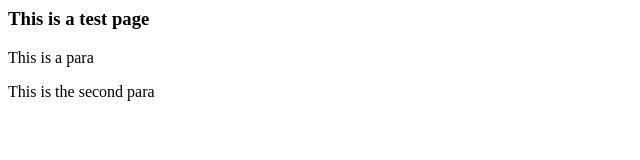
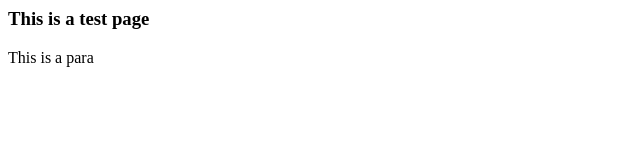
Before and after one commit to mandarth/git-test, a plain HTML site: page git/index.html in a window 1280 px wide. Shown: the whole page, without its empty margins (0-640 px from the left). Drawn offline with Linux system fonts and the light colour scheme.

Commit message:
fourth commit

```diff
--- a/git/index.html
+++ b/git/index.html
@@ -5,5 +5,4 @@
 <body>
   <h3>This is a test page</h3>
   <p>This is a para</p>
-  <p>This is the second para</p>
 </body>
```
